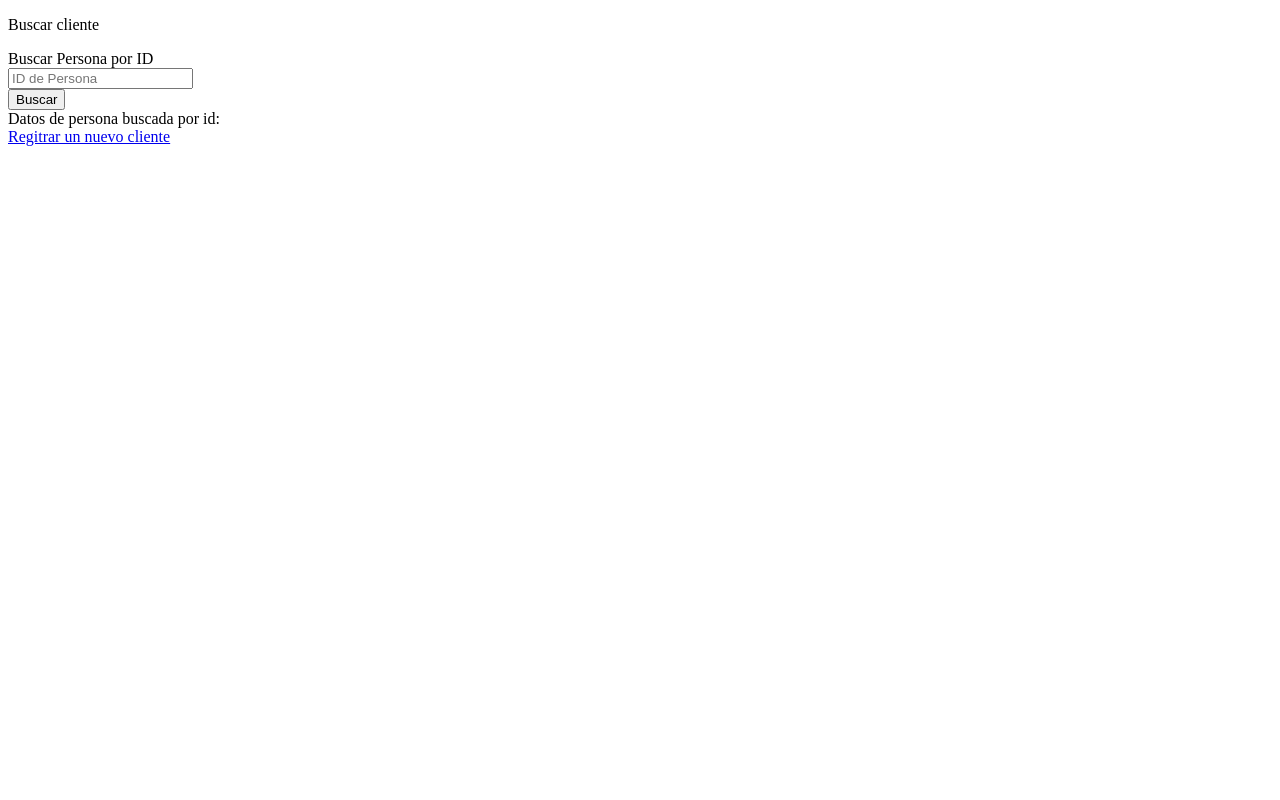
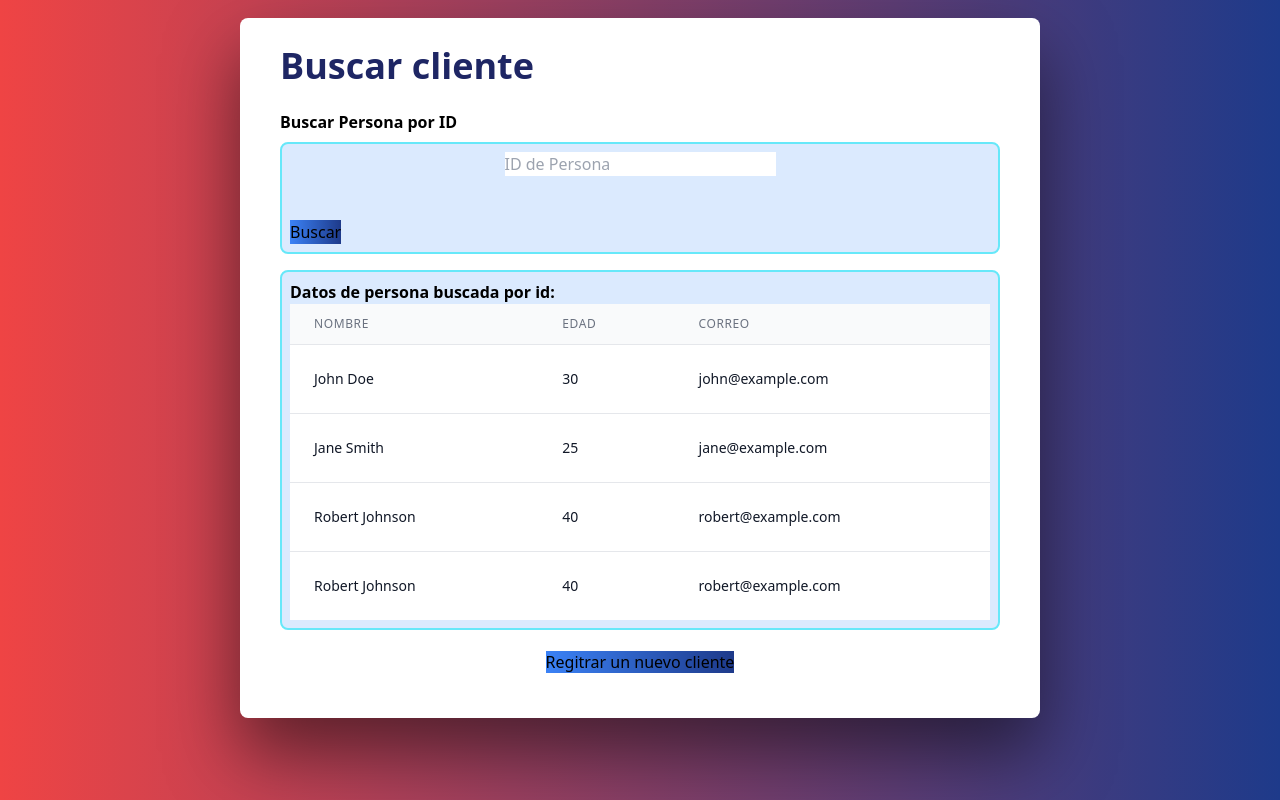
Before and after one commit to joseph19993d/app-sistema, a Next.js app: page /customer/search in a window 1280 px wide. Built offline with nearby package versions, Linux system fonts and the light colour scheme.

Commit message:
tabla finalizada

```diff
--- a/src/app/(auth)/customer/Table3/estilos.css
+++ /dev/null
@@ -1,59 +0,0 @@
-
-        body{
-            font-size: 18px;
-
-        }
-        table {
-            border-collapse: collapse;
-            margin: 0%;
-            width: 100%;
-            box-shadow: 0 0 5px rgba(0, 0, 0, .25);
-        }
-        table tr{
-            padding: .45em;
-        }
-        thead tr{
-            background-color: red;
-        }
-
-        tbody tr:nth-child(even){
-            background-color:aliceblue;
-        }
-        table th,table td{
-            font-size: 1em;
-            padding: 1em;
-            text-align: center;
-        }
-        thead th{
-            color: #fff;
-            font-size: 1.15em;
-        }
-        @media(max-width: 440px){
-            table{
-                border: 3px solid #6e0737
-            }
-            table thead tr{
-                display: none;
-
-            }
-            table tr{
-                display:block;
-            }
-            table th, table td{
-                padding: .5em;
-            }
-            table td{
-                text-align: right;
-                display: block;
-                font-size: 1em;
-
-            }
-            table td::before{
-                content: attr(data-title)": ";
-                float: left;
-            }
-            tbody tr:nth-child(even){
-                background-color:#6e0737 ;
-                color: #fff;
-            }
-        }
--- a/src/app/(auth)/customer/Table3/page.js
+++ b/src/app/(auth)/customer/Table3/page.js
@@ -1,45 +1,48 @@
 import react from "react"
-import './estilos.css'
-export default function Search () {
+import './styles.css'
+import colors from "tailwindcss/colors";
+
+export default function table3 ({datos}) {
+
+if (!datos || datos.length === 0) {
+        return <div>No hay datos disponibles.</div>;
+}
+const claves = Object.keys(datos[0]);
+let table3Body = 0;
 
 return(
-// <!DOCTYPE html>
-// <html lang="en">
-// <head>
-//     <meta charset="UTF-8">
-//     <meta name="viewport" content="width=device-width, initial-scale=1.0">
-//     <title>Document</title>
+<div>
+    <div className="overflow-x-auto inset-0 ">
+        <table className="min-w-full divide-y divide-gray-200 ">
+            <thead className="bg-gray-50 ">
 
-<body>
-    <table>
-        <thead>
-            <tr>
-                <th>Year</th>
-                <th>Champion</th>
-                <th>RunnerUp</th>
-            </tr>
-        </thead>
-        <tbody>
-            <tr>
-                <th data-title="Year"> 2017</th>
-                <th data-title="Champion"> france </th>
-                <th data-title="RunnerUp"> Crooatia </th>
-            </tr>
-            <tr>
-                <th data-title="Year"> 2018</th>
-                <th data-title="Champion"> france </th>
-                <th data-title="RunnerUp"> Crooatia </th>
-            </tr>
-            <tr>
-                <th data-title="Year"> 2019</th>
-                <th data-title="Champion"> france </th>
-                <th data-title="RunnerUp"> Crooatia </th>
-            </tr>
+                <tr id="head" >
+                    {claves.map((clave) => (
+                        <th key={clave} className="px-6 py-3 text-left text-xs font-medium text-gray-500 uppercase tracking-wider">
+                            {clave}
+                        </th>
+                    ))}
+                </tr>
 
-        </tbody>
-    </table>
+            </thead>
+            <tbody className="bg-white divide-y divide-gray-200 divide-solid w-full">
+                {datos.map((dato) => (
 
-</body>
-// </html>
+                    <tr key={table3Body+=1}>
+                        {
+                        claves.map((clave) => (
+                            // <p key={clave}>  {clave}: {dato[clave]}</p>
+                            <td key={dato[clave]} className="text-sm text-gray-900" data-title={clave}>
+                                {dato[clave]}
+                            </td>
+                        ))
+                        }
+                    </tr>
+
+                ))}
+            </tbody>
+        </table>
+    </div>
+</div>
 )
 }
--- /dev/null
+++ b/src/app/(auth)/customer/Table3/styles.css
@@ -0,0 +1,109 @@
+
+@tailwind base;
+@tailwind components;
+@tailwind utilities;
+
+        /* table {
+            font-size: 18px;
+            margin: 0;
+            width: 100%;
+            box-shadow: 0 0 5px rgba(0, 0, 0, .25);
+
+
+        }
+        thead tr{
+            background-color: rgb(17, 0, 255);
+
+        }
+        table tr, th{
+            border: 2px #000000;
+
+        } */
+
+        /* .boton {
+            @apply w-32;
+            @apply no-underline;
+            @apply font-medium;
+            @apply text-white;
+            @apply text-center;
+            @apply select-none;
+            @apply border-transparent;
+            @apply text-sm;
+            @apply bg-blue-900;
+          } */
+
+        /* tbody tr:nth-child(even){
+            background-color:rgb(170, 203, 231);
+
+        } */
+
+        /* table th, table td{
+            font-size: 1em;
+            padding: 2em;
+            text-align: center;
+
+        }
+
+        thead th{
+            color: #fff;
+            font-size: 1.15em;
+
+        }  */
+
+table td{
+    padding-left: 24px;
+    padding-right: 24px;
+    padding-top: 24px;
+    padding-bottom: 24px;
+}
+
+@media (max-width: 499px) {
+
+    thead {
+        display: none;
+
+    }
+
+    table {
+        border-color: hsl(100, 100%, 100%);
+
+    }
+
+    table tr {
+        display: block;
+
+    }
+
+    table td{
+        display: block;
+        padding-left: 4px;
+        padding-right: 4px;
+        padding-top: 4px;
+        padding-bottom: 4px;
+
+    }
+
+    td span{
+        top: 1;
+
+    }
+
+    tbody tr {
+        border-bottom: 1px solid #ddd;
+        text-align: right;
+        margin-bottom: 1px;
+
+    }
+
+    tbody tr:nth-child(even){
+        background-color: #a9dfe97c;
+
+    }
+
+    td::before {
+        content: attr(data-title)": ";
+        float: left;
+        font-weight: bold;
+
+    }
+    }
--- a/src/app/(auth)/customer/register/page.js
+++ b/src/app/(auth)/customer/register/page.js
@@ -43,7 +43,7 @@ export default function Register () {
         <div className=' flex justify-center max-w-6x1 w-full  md:rounded-3xl md:items-center md:mb-20 h-[800px] md:drop-shadow-3xl mt-3'>
           {/* img phase -> */}
 
-          <div className=' box-decoration-clone hover:box-decoration-slice relative h-full md:rounded-s-lg  bg-backgroudnDark  md:flex  md:flex-1 ' />
+          <div className=' box-decoration-clone hover:box-decoration-slice relative h-full md:rounded-s-lg  bg-black  md:flex  md:flex-1 ' />
 
           <div className='flex bg-white  flex-1 mt-10  h-full justify-center  md:rounded-r-2xl md:px-10 md:py-10 md:mt-0'>
 
@@ -54,7 +54,7 @@ export default function Register () {
               </div>
               <div className='relative flex flex-col mt-6 gap-2  '>
 
-                <span className='text-1xl font-bold text-blue 600e'>Ingresar datos del nuevo cliente</span>
+                <span className='text-1xl font-bold text-blue 600e '>Ingresar datos del nuevo cliente</span>
 
                 <InputText
                   name='id'
--- a/src/app/(auth)/customer/search/page.js
+++ b/src/app/(auth)/customer/search/page.js
@@ -1,28 +1,28 @@
 'use client'
 import { useCallback } from 'react'
 import Link from 'next/link'
-import InputText from '@/components/inputText/customer/register'
+import InputText from '@/components/inputText/customer/search'
 import { Form, useFormik } from 'formik'
-import { customerRValidation } from '@/utils/validations'
-const data = [
-  { id: 1, name: 'John Doe', age: 30, email: 'john@example.com' },
-  { id: 2, name: 'Jane Smith', age: 25, email: 'jane@example.com' },
-  { id: 3, name: 'Michael Johnson', age: 35, email: 'michael@example.com' }
-]
+import { customerSearch } from '@/utils/validations'
+import Table3 from '../Table3/page'
+import { Table } from '@phosphor-icons/react'
+import React, { useState } from 'react';
 
+//rounded
 const initialValues = {
-  estado: 'En espera ....',
   ids: '',
-  id: '',
-  fname: 'En espera',
-  lname: '',
-  email: '',
-  sex: '',
-  phone: '',
-  direcction: ''
 }
 
 export default function Search () {
+
+  const [datos, setDatos] = useState([
+    { nombre: 'John Doe', edad: 30, correo: 'john@example.com' },
+    { nombre: 'Jane Smith', edad: 25, correo: 'jane@example.com' },
+    { nombre: 'Robert Johnson', edad: 40, correo: 'robert@example.com' },
+    { nombre: 'Robert Johnson', edad: 40 , correo: 'robert@example.com' },
+
+  ]);
+
   const onSubmit = useCallback((value, actions) => {
     console.log('value', value, formik)
     setTimeout(() => {
@@ -32,30 +32,35 @@ export default function Search () {
 
   const formik = useFormik({
     initialValues,
-    validationSchema: customerRValidation,
+    validationSchema: customerSearch,
     onSubmit
   })
 
-  const isDisable = !formik.isValid || formik.isSubmitting && formik.dirty
+  const searchIsDisable = formik.isValid && formik.dirty
 
   const logs = (mensaje) => {
     console.log(mensaje)
   }
 
-  console.log('formik', formik.errors)
-  console.log('isDisable', formik.dirty)
-  console.log('searchIsDisable', formik.dirty)
+  console.log('errores', formik.errors)
+  console.log('is dirty', formik.dirty)
+  console.log('is valid', formik.isValid)
+  console.log('searchIsDisable', searchIsDisable)
+
+
+
+
 
   return (
-    <main className='flex justify-center min-h-screen bg-white md:bg-backgroudnDark  md:items-center'>
+    <main className='flex justify-center min-h-screen bg-white md:bg-gradient-to-r md:from-red-500 md:to-blue-900  md:items-center '>
       <div className='container flex justify-center '>
 
-        <div className=' flex justify-center max-w-6x1 w-full  md:rounded-3xl md:items-center md:mb-20 h-[700px] md:drop-shadow-3xl md:mt-4'>
+        <div className=' flex justify-center max-w-6x1 w-full  md:rounded md:items-center md:mb-20 h-[700px] max-w-[800px] md:drop-shadow-3xl md:mt-4'>
           {/* img phase -> */}
 
           {/* <div className=' box-decoration-clone hover:box-decoration-slice relative h-full md:rounded-s-lg  bg-backgroudnDark  md:flex  md:flex-1 ' /> */}
 
-          <div className='flex bg-white  flex-1 mt-10   h-full justify-center  md:rounded-r-2xl md:px-10 md:py-20 md:mt-0 flex flex-1 flex-col '>
+          <div className='flex  bg-white  flex-1 mt-10   h-full justify-center  md:rounded-lg md:px-10 md:py-20 md:mt-0 flex flex-1 flex-col '>
 
             <form className='relative flex flex-1 flex-col ' onSubmit={formik.handleSubmit}>
               <div>
@@ -76,23 +81,31 @@ export default function Search () {
                     onBlur={formik.handleBlur}
                     errorMessage={formik.touched.ids && formik.errors.ids ? formik.errors.ids : null}
                   />
-                  <input className='text-center btn bg-backgroudnDark  mt-2  max-w-[50%] ' value='Buscar' type='submit' disabled={false} />
+                  <input className='text-center
+                  btn
+                  border-blue-900 border-1
+                  bg-gradient-to-r from-blue-500 to-blue-900 hover:from-pink-500 hover:to-yellow-500
+                  mt-2
+                  max-w-[35%] ' value='Buscar' type='submit'  disabled={!searchIsDisable} />
                 </div>
               </div>
             </form>
             <div className='box-border border-cyan-300 p-2 border-2 p-1 bg-blue-100 rounded-lg h-[500px]  my-4'>
               {/* Fake Data: -> */}
-              <label className=' font-bold'>
+              <label className=' font-bold '>
                 Datos de persona buscada por id:
               </label>
-              <div id='table'>
-
-
+              <div id='table  inset-0'>
+               <Table3 datos={datos} />
               </div>
 
             </div>
             <div className='m-4 mt-1  text-center '>
-              <Link className='btn bg-backgroudnLight truncate  border-red border-2' href='/customer/register'>Regitrar un nuevo cliente</Link>
+              <Link className='
+              btn
+              bg-gradient-to-r from-blue-500 to-blue-900 hover:from-pink-500 hover:to-yellow-500
+              ' href='/customer/register'
+              >Regitrar un nuevo cliente</Link>
             </div>
 
           </div>
--- a/src/app/(auth)/sing-in/page.js
+++ b/src/app/(auth)/sing-in/page.js
@@ -7,7 +7,6 @@ import { useFormik } from 'formik'
 import { loginValidation } from '@/utils/validations'
 
 const initialValues = {
-
   email: '',
   password: ''
 }
--- a/src/app/globals.css
+++ b/src/app/globals.css
@@ -1,6 +1,8 @@
 @tailwind base;
 @tailwind components;
 @tailwind utilities;
+
+
 
   .inputs {
     @apply text-base;
@@ -14,6 +16,7 @@
 
 
   }
+
 
   .container {
     @apply max-w-7xl;
--- /dev/null
+++ b/src/components/inputText/customer/search.js
@@ -0,0 +1,24 @@
+import classNames from 'classnames'
+import { Eye, EyeSlash, WarningCircle } from '@phosphor-icons/react'
+import colors from 'tailwindcss/colors'
+
+export default function InputText ({ className, errorMessage, type = 'text', options, value, ...props }) {
+  return (
+    <div className='min-h-[60px] '>
+      <div className='flex relative justify-center'>
+        <input
+          className={classNames('inputs !pr-[40px]', className, {
+            'outline outline-2 outline-red-400': errorMessage !== null
+          })}
+          type={type}
+          {...props}
+        />
+        <div className='absolute right-3 top-3' style={{ userSelect: 'none' }}>
+          {errorMessage && <WarningCircle size={20} color={colors.red[600]} />}
+
+        </div>
+      </div>
+      {errorMessage && <span className='text-sm text-sm text-red-600 ml-1'>{errorMessage}</span>}
+    </div>
+  )
+}
--- a/src/utils/validations/index.js
+++ b/src/utils/validations/index.js
@@ -15,6 +15,13 @@ export const singupValidation = loginValidation.shape({
 
     .min(5, 'User name requires a minimum of 8 characters')
     .required('You are trying to enter an empty nick')
+})
+
+export const customerSearch = object({
+  ids: number()
+    .min(9999,'minimo 5 caracteres')
+    .required('Campo requerido'),
+
 })
 
 export const customerRValidation = object({
```
